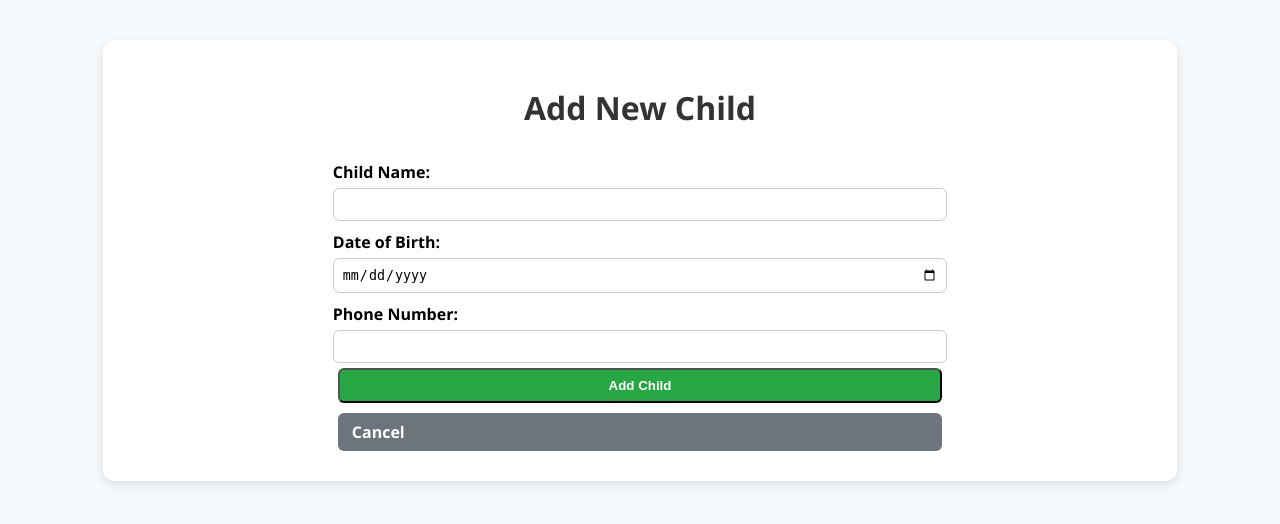
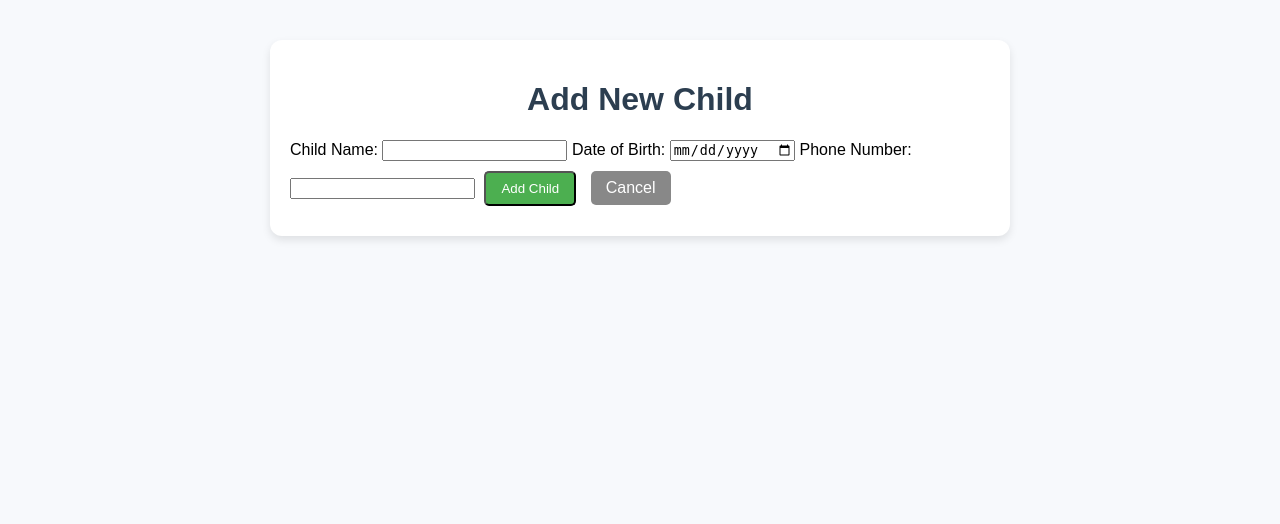
Before and after one commit to Sanjaykanth29803/7thsem-NM, a Flask app: page /add in a window 1280 px wide. Shown: the top 524 px of the page. Run offline with Flask 3, Linux system fonts and the light colour scheme.

Commit message:
Refactor CSS styles for improved layout and design
Updated styles for body, container, headings, and buttons. Adjusted padding, margins, and colors for improved layout and aesthetics.

```diff
--- a/static/style.css
+++ b/static/style.css
@@ -1,120 +1,52 @@
 body {
-    font-family: 'Segoe UI', Tahoma, Geneva, Verdana, sans-serif;
-    background-color: #f6f9fc;
+    font-family: Arial, sans-serif;
+    background: #f7f9fc;
     margin: 0;
     padding: 0;
 }
 
 .container {
-    width: 80%;
+    width: 90%;
+    max-width: 700px;
     margin: 40px auto;
     background: white;
-    padding: 25px;
+    padding: 20px;
     border-radius: 12px;
-    box-shadow: 0 4px 10px rgba(0,0,0,0.1);
+    box-shadow: 0 4px 8px rgba(0,0,0,0.1);
 }
 
 h1 {
     text-align: center;
-    color: #333;
+    color: #2c3e50;
 }
 
 table {
     width: 100%;
     border-collapse: collapse;
-    margin-top: 20px;
+    margin-top: 15px;
 }
 
-table, th, td {
-    border: 1px solid #ccc;
+th, td {
+    padding: 10px;
+    border: 1px solid #ddd;
+    text-align: center;
 }
 
 th {
-    background: #008cba;
+    background: #4CAF50;
     color: white;
-    text-align: center;
-    padding: 10px;
 }
 
-td {
-    padding: 10px;
-    text-align: center;
-}
-
-.btn, .btn-edit, .btn-delete, .btn-back {
+.btn, .btn-back {
     display: inline-block;
-    padding: 8px 14px;
-    margin: 5px;
-    border-radius: 6px;
+    margin: 10px 5px;
+    padding: 8px 15px;
+    color: white;
+    background: #4CAF50;
+    border-radius: 5px;
     text-decoration: none;
-    color: white;
-    font-weight: bold;
-    transition: background 0.3s;
-}
-
-.btn {
-    background: #28a745;
-}
-
-.btn:hover {
-    background: #218838;
-}
-
-.btn-edit {
-    background: #ff9800;
-}
-
-.btn-edit:hover {
-    background: #e68900;
-}
-
-.btn-delete {
-    background: #dc3545;
-}
-
-.btn-delete:hover {
-    background: #b52b38;
 }
 
 .btn-back {
-    background: #6c757d;
+    background: #888;
 }
-
-.btn-back:hover {
-    background: #565e64;
-}
-
-form {
-    display: flex;
-    flex-direction: column;
-    width: 60%;
-    margin: 0 auto;
-}
-
-label {
-    margin: 10px 0 5px;
-    font-weight: bold;
-}
-
-input {
-    padding: 8px;
-    border: 1px solid #ccc;
-    border-radius: 6px;
-}
-
-.flash {
-    padding: 10px;
-    margin: 10px 0;
-    border-radius: 6px;
-    text-align: center;
-}
-
-.flash.success {
-    background-color: #d4edda;
-    color: #155724;
-}
-
-.flash.error {
-    background-color: #f8d7da;
-    color: #721c24;
-}
```
